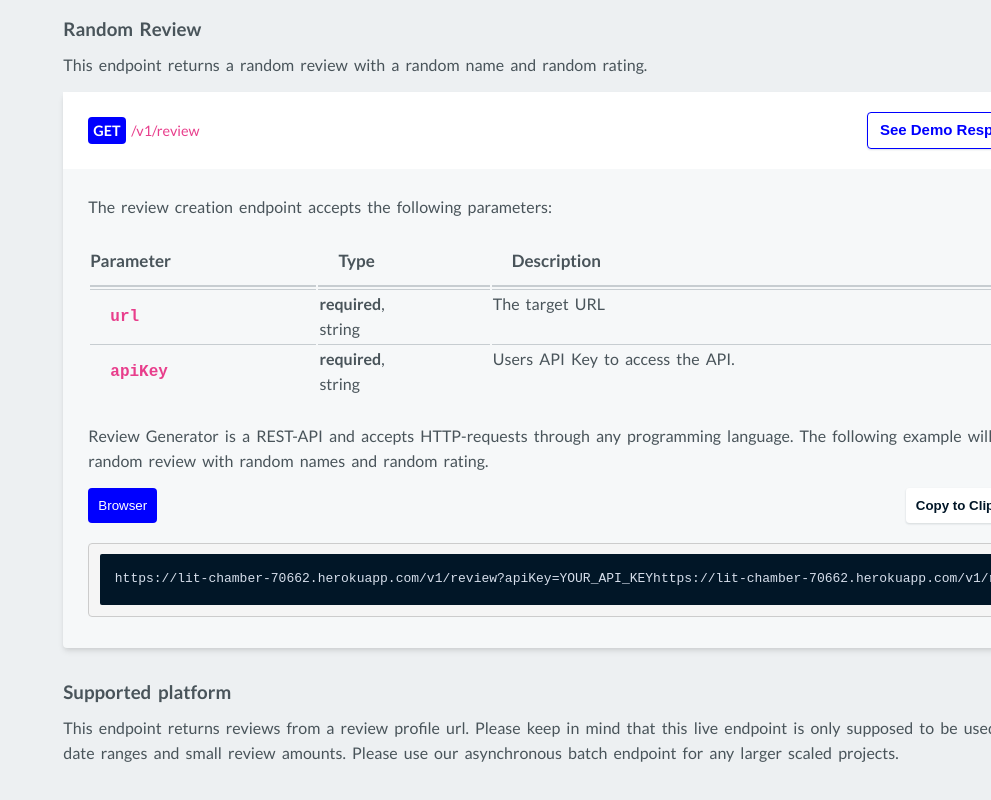
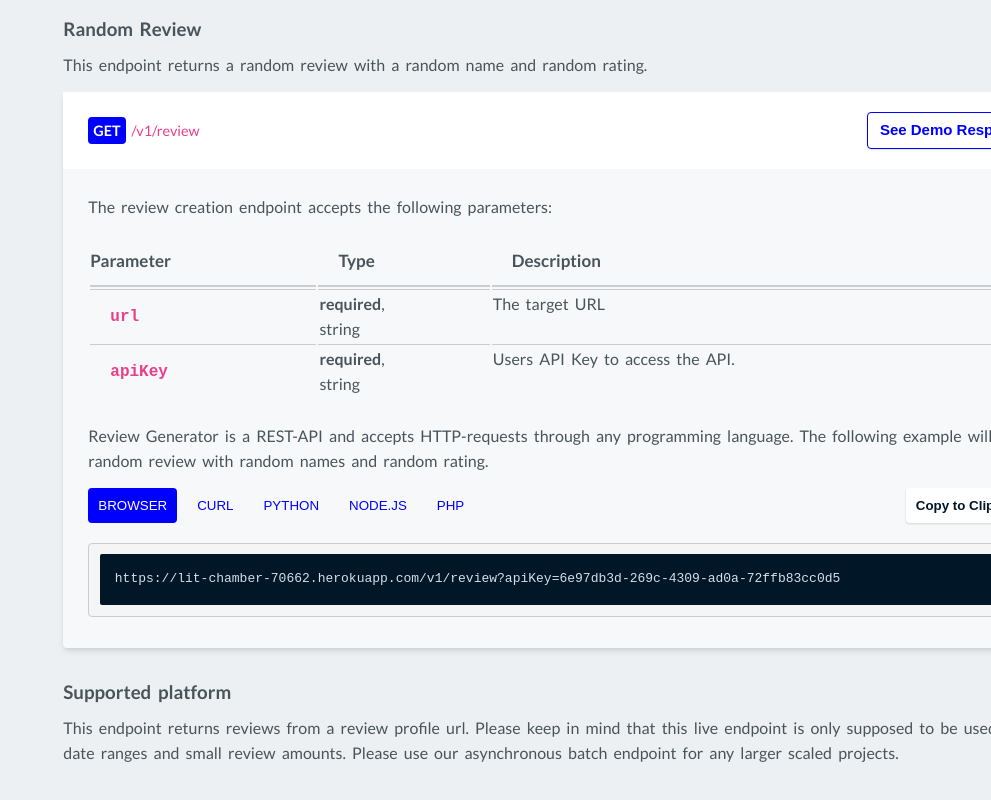
Before and after one commit to Ameen-Here/Review-Generator-API, a React (Create React App) app in the folder Frontend/review-generator/: page / in a window 1280 px wide. Shown: the part 431-1231 px from the top of the page, without its empty margins (289-1280 px from the left). Built offline with nearby package versions, Linux system fonts and the light colour scheme.

Commit message:
Added other tabs and added highlight colors

```diff
--- a/Frontend/review-generator/src/components/CodeShower.js
+++ b/Frontend/review-generator/src/components/CodeShower.js
@@ -5,19 +5,117 @@ import classes from "./CodeShower.module.css";
 const CodeShower = (e) => {
   const browserCodeRef = useRef();
   const [copyBtnText, setCopyBtnText] = useState("Copy to Clipboard");
-  const [copiedValue, setCopiedValue] = useState("");
+  const [copiedValue, setCopiedValue] = useState(
+    "https://lit-chamber-70662.herokuapp.com/v1/review?apiKey=6e97db3d-269c-4309-ad0a-72ffb83cc0d5"
+  );
+
+  const [btnActive, setBtnActive] = useState({
+    browser: true,
+    curl: false,
+    python: false,
+    node: false,
+    php: false,
+  });
+
+  console.log(btnActive.browser);
+
+  const browserClass = btnActive.browser ? "active" : "";
+  const curlClass = btnActive.curl ? "active" : "";
+  const pythonClass = btnActive.python ? "active" : "";
+  const nodeClass = btnActive.node ? "active" : "";
+  const phpClass = btnActive.php ? "active" : "";
+
   const copyBtnHandler = () => {
-    setCopiedValue(browserCodeRef.current.innerText);
     setCopyBtnText("Copied To Clipboard!!!");
     setTimeout(() => {
       setCopyBtnText("Copy to Clipboard");
     }, 3000);
   };
+
+  const browserBtnHandler = () => {
+    setCopiedValue(
+      `https://lit-chamber-70662.herokuapp.com/v1/review?apiKey=6e97db3d-269c-4309-ad0a-72ffb83cc0d5`
+    );
+    setBtnActive({
+      browser: true,
+      curl: false,
+      python: false,
+      node: false,
+      php: false,
+    });
+  };
+
+  const curlBtnHandler = () => {
+    setCopiedValue(
+      `curl "https://lit-chamber-70662.herokuapp.com/v1/review?apiKey=6e97db3d-269c-4309-ad0a-72ffb83cc0d5" `
+    );
+    setBtnActive({
+      browser: false,
+      curl: true,
+      python: false,
+      node: false,
+      php: false,
+    });
+  };
+
+  const pythonBtnHandler = () => {
+    setCopiedValue(
+      `curl "https://app.reviewapi.io/api/v1/batches/kzPdyP7bQr?apikey=YOUR-APIKEY" `
+    );
+    setBtnActive({
+      browser: false,
+      curl: false,
+      python: true,
+      node: false,
+      php: false,
+    });
+  };
+
+  const nodeBtnHandler = () => {
+    setCopiedValue(
+      `curl "https://app.reviewapi.io/api/v1/batches/kzPdyP7bQr?apikey=YOUR-APIKEY" `
+    );
+    setBtnActive({
+      browser: false,
+      curl: false,
+      python: false,
+      node: true,
+      php: false,
+    });
+  };
+
+  const phpBtnHandler = () => {
+    setCopiedValue(
+      `curl "https://app.reviewapi.io/api/v1/batches/kzPdyP7bQr?apikey=YOUR-APIKEY" `
+    );
+    setBtnActive({
+      browser: false,
+      curl: false,
+      python: false,
+      node: false,
+      php: true,
+    });
+  };
+
   return (
     <div className={classes.mainBox}>
       <div className={classes.prgmOption}>
         <div className={classes.options}>
-          <button>Browser</button>
+          <button className={classes[browserClass]} onClick={browserBtnHandler}>
+            BROWSER
+          </button>
+          <button className={classes[curlClass]} onClick={curlBtnHandler}>
+            CURL
+          </button>
+          <button className={classes[pythonClass]} onClick={pythonBtnHandler}>
+            PYTHON
+          </button>
+          <button className={classes[nodeClass]} onClick={nodeBtnHandler}>
+            NODE.JS
+          </button>
+          <button className={classes[phpClass]} onClick={phpBtnHandler}>
+            PHP
+          </button>
         </div>
         <div className={classes.copyBtn}>
           <CopyToClipboard text={copiedValue}>
@@ -30,7 +128,7 @@ const CodeShower = (e) => {
       <div className={classes.result}>
         <pre className={classes.preCode}>
           <div className={classes.browserCode} ref={browserCodeRef}>
-            https://lit-chamber-70662.herokuapp.com/v1/review?apiKey=YOUR_API_KEYhttps://lit-chamber-70662.herokuapp.com/v1/review?apiKey=6e97db3d-269c-4309-ad0a-72ffb83cc0d5
+            https://lit-chamber-70662.herokuapp.com/v1/review?apiKey=6e97db3d-269c-4309-ad0a-72ffb83cc0d5
           </div>
         </pre>
       </div>
--- a/Frontend/review-generator/src/components/CodeShower.module.css
+++ b/Frontend/review-generator/src/components/CodeShower.module.css
@@ -11,8 +11,8 @@
 
 .prgmOption button {
   padding: 10px;
-  background-color: #00f;
-  color: white;
+  color: #00f;
+  background-color: transparent;
   border: transparent;
   border-radius: 4px;
 }
@@ -54,3 +54,13 @@
   border: 1px solid #6610f2 !important;
   border-radius: 5px;
 }
+
+.options button {
+  margin-right: 10px;
+  cursor: pointer;
+}
+
+.active {
+  background-color: #00f !important;
+  color: white !important;
+}
```
